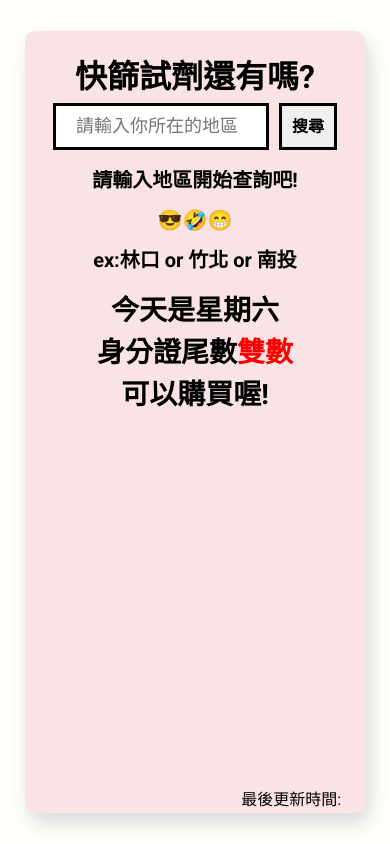
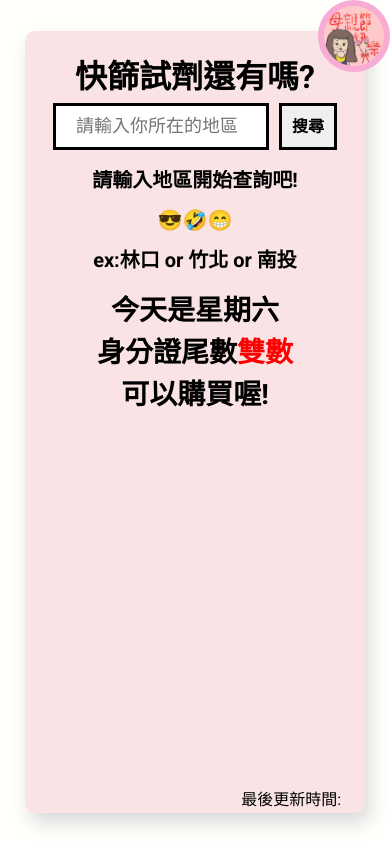
Before and after one commit to pokobunhsu/CovSelfTest, a plain HTML site: page index.html in a window 390 px wide. Drawn offline with Linux system fonts and the light colour scheme; no server answers.

Commit message:
add momDayIcon.

```diff
--- a/index.html
+++ b/index.html
@@ -36,6 +36,8 @@
         </div>
 
     </div>
+    <img src="./images/momThanks.png" alt="momDay" class="momDayIcon">
+
 
     <script src="./script.js?v=20220504003"></script>
 </body>
--- a/style.css
+++ b/style.css
@@ -194,6 +194,21 @@ h5 {
     text-align: right;
 }
 
+.momDayIcon {
+    top: 0px;
+    right: 0px;
+    position: fixed;
+    z-index: 5;
+    width: 120px;
+    border-radius: 50%;
+    border: 2px solid rgb(248, 171, 212);
+    background-color: #FFC9CA;
+}
+
+.momDayIcon:hover {
+    cursor: pointer;
+}
+
 
 @media screen and (min-width: 807px) and (max-width: 980px) {
     .box {
@@ -206,6 +221,12 @@ h5 {
         background-color: #FFC9CA;
         border-radius: 10px;
         width: 230px;
+    }
+
+    .momDayIcon {
+        width: 80px;
+        border-radius: 50%;
+        border: 2px solid rgb(248, 171, 212);
     }
 }
 
@@ -258,4 +279,14 @@ h5 {
         font-size: 28px;
         line-height: 42px;
     }
+
+    .momDayIcon {
+        top: 0px;
+        right: 0px;
+        position: fixed;
+        z-index: 5;
+        width: 60px;
+        border-radius: 50%;
+        border: 6px solid rgb(248, 171, 212);
+    }
 }
```
Also changed, not shown: images/momThanks.png (added).
